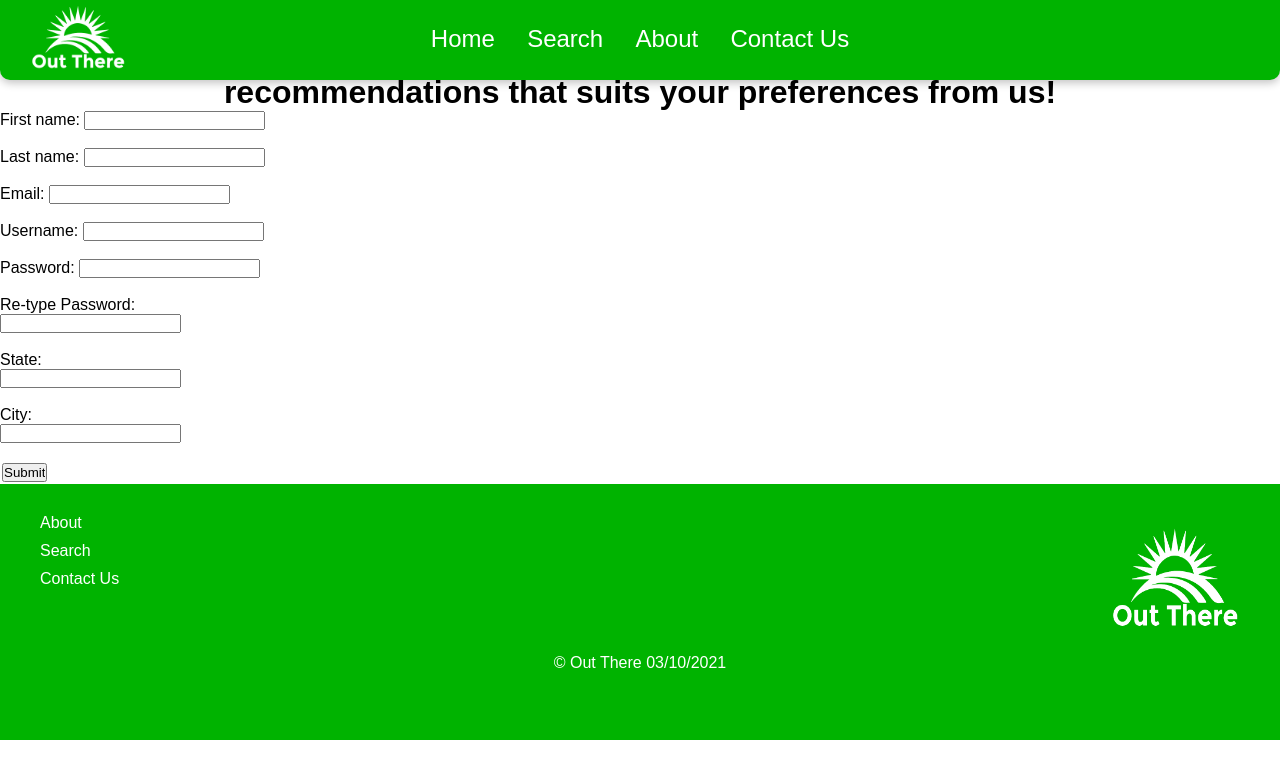
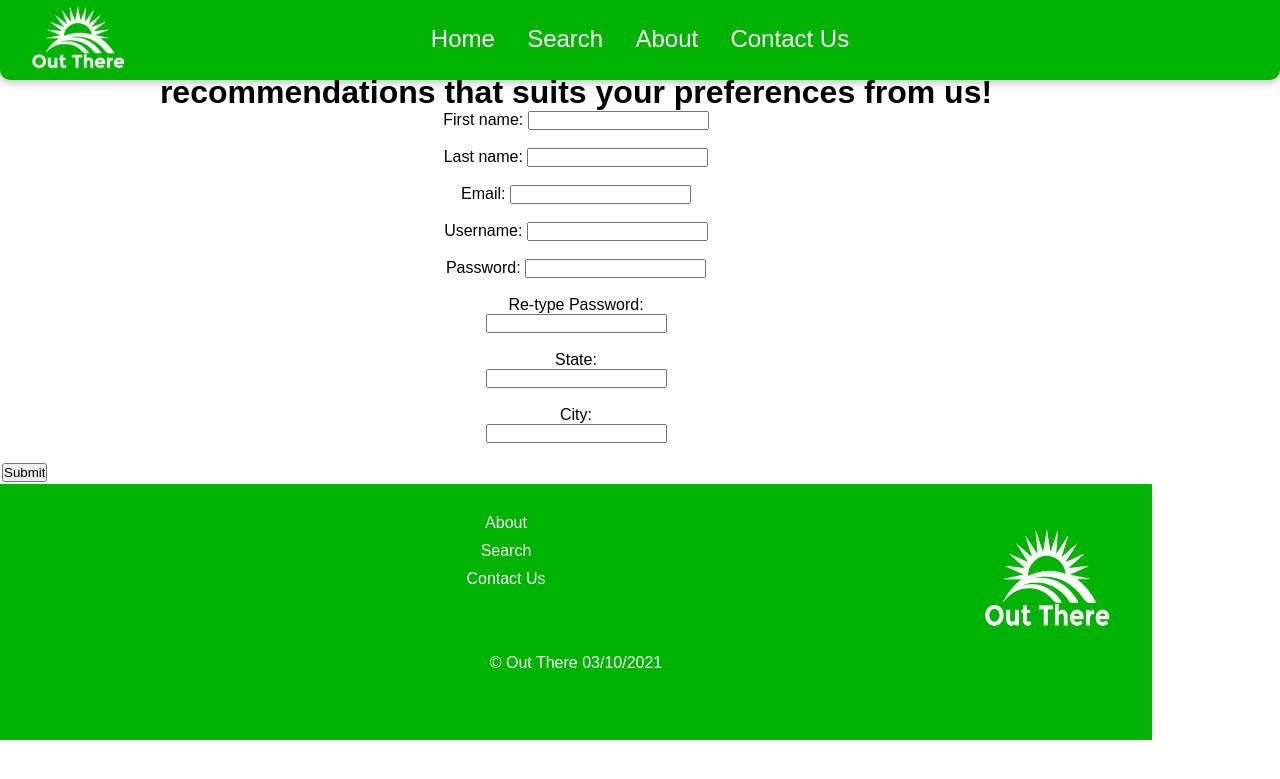
Before and after one commit to mumana98/Out-There, a PHP site: page /pages/profile.html in a window 1280 px wide. Shown: the top 779 px of the page. Run offline with PHP 8.4, Linux system fonts and the light colour scheme.

Commit message:
Update profile.css

```diff
--- a/styles/profile.css
+++ b/styles/profile.css
@@ -66,3 +66,10 @@ body {
 .nav-link:hover:after {
     transform: scaleX(1);
 }
+
+/* ----------------------------------BODY----------------------------------- */
+.container-body{
+    font-color:#00b300;
+    text-align: center;
+    width:90%;
+    font-family:arial;
```
